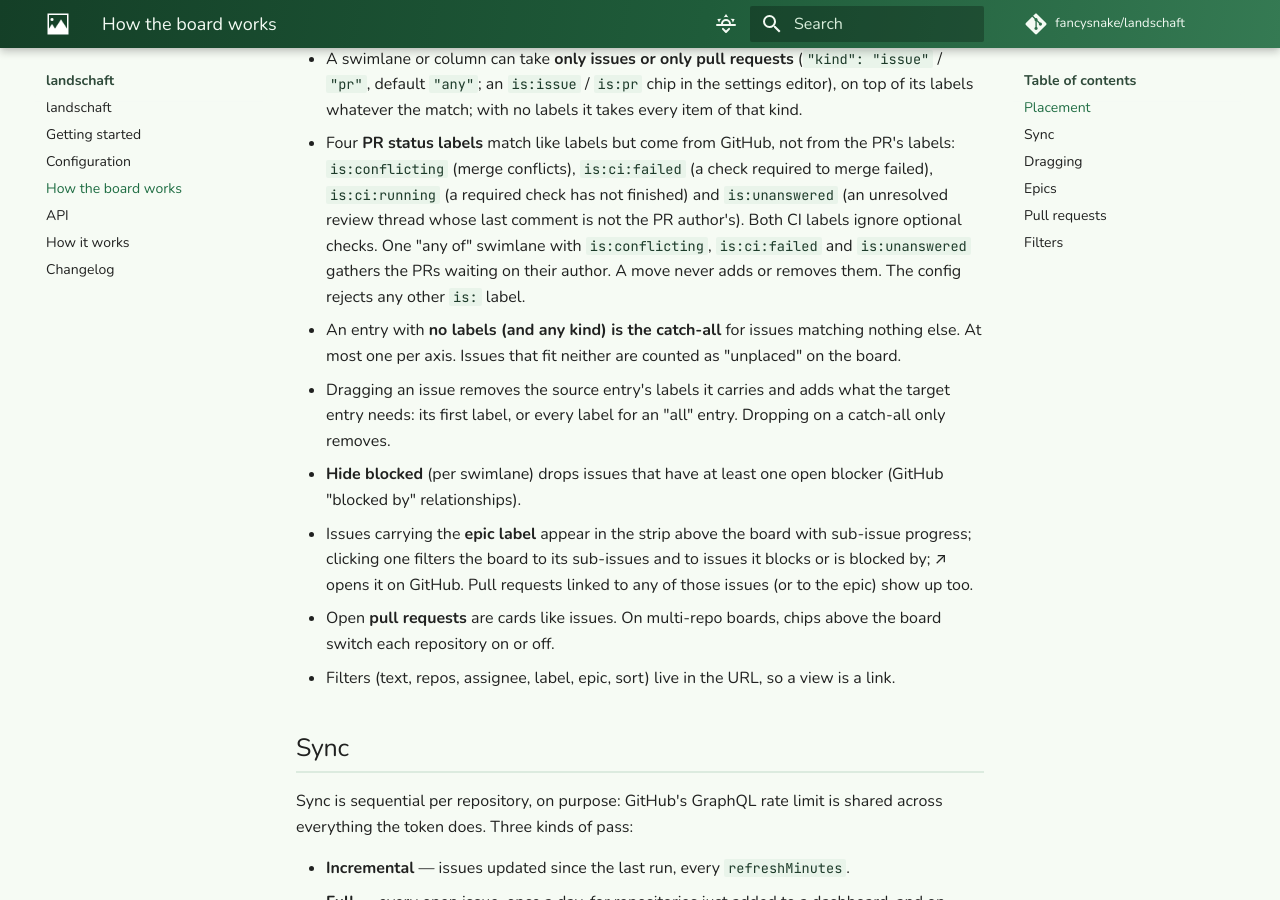
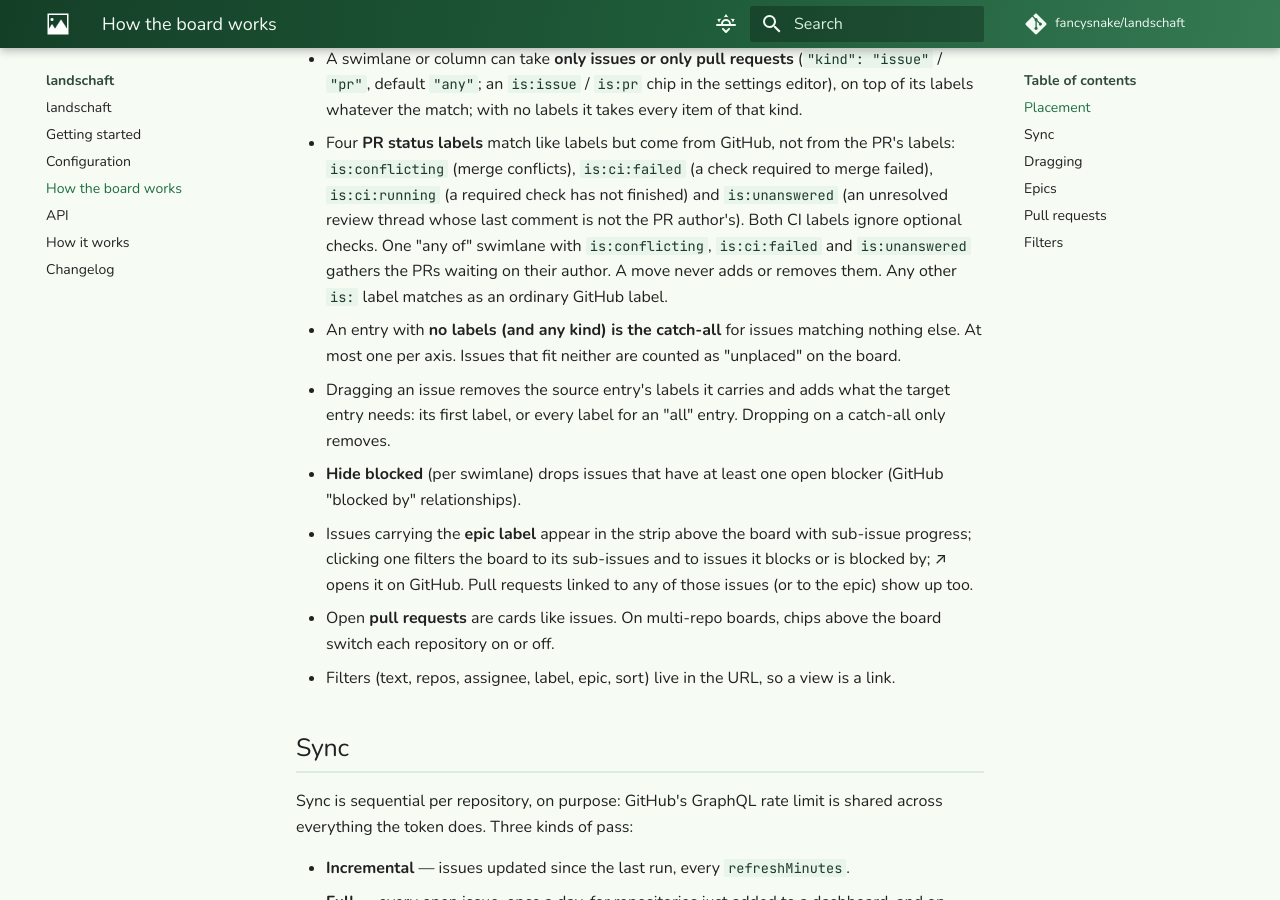
Before and after one commit to fancysnake/landschaft, an MkDocs documentation site: the page built from docs/board.md, in a window 1280 px wide and 900 px high, scrolled down 503 px. Built offline with MkDocs 1.6.1 and Material for MkDocs 9.7.7, drawn with Linux system fonts in a browser that asks for light colours; comment, search, counter and statistics services are not loaded.

Commit message:
Load configs written for 0.7.0 and earlier again
0.8.0 removed is:ci-not-ok and 0.7.0 rejected every is: label that is
not a PR status, so configs that loaded before failed with a ZodError
and every board returned 500.

A label list now reads is:ci-not-ok as is:ci:failed plus is:ci:running.
That matches the old meaning in an "any" entry; an "all" entry now
needs both, which no config can express any more. Other is: labels
match as ordinary GitHub labels again, so a typo such as is:conflict
no longer fails validation; it matches nothing.

Co-Authored-By: Claude Opus 5.5 (1M context) <noreply@anthropic.com>

```diff
--- a/README.md
+++ b/README.md
@@ -102,8 +102,8 @@ Saving triggers the first sync; once labels are cached the pickers suggest them.
   `is:ci:running` (a required check has not finished) and `is:unanswered` (an unresolved review
   thread whose last comment is not the PR author's). Both CI labels ignore optional checks. One
   "any of" swimlane with `is:conflicting`, `is:ci:failed` and `is:unanswered` gathers the PRs
-  waiting on their author. A move never adds or removes them. The config rejects any other
-  `is:` label.
+  waiting on their author. A move never adds or removes them. Any other `is:` label
+  matches as an ordinary GitHub label.
 - An entry with **no labels (and any kind) is the catch-all** for issues matching nothing else.
   At most one per axis. Issues that fit neither are counted as "unplaced" on the board.
 - Dragging an issue removes the source entry's labels it carries and adds what the target
```
Also changed, not shown: .claude/CLAUDE.md (+3 -0 lines), CHANGELOG.md (+5 -0 lines), 2 other files.
